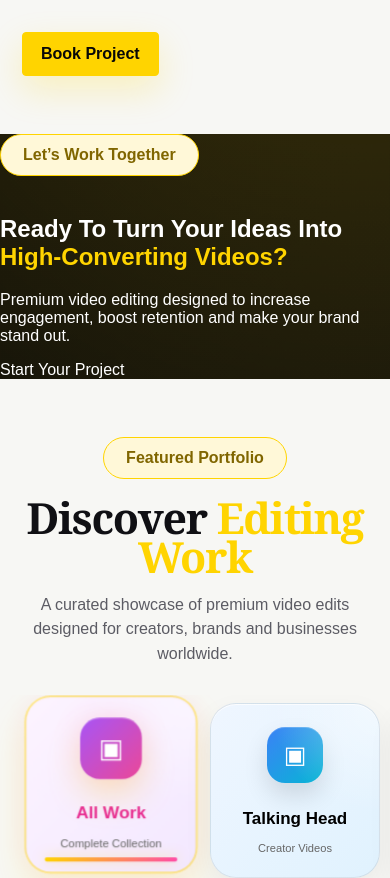
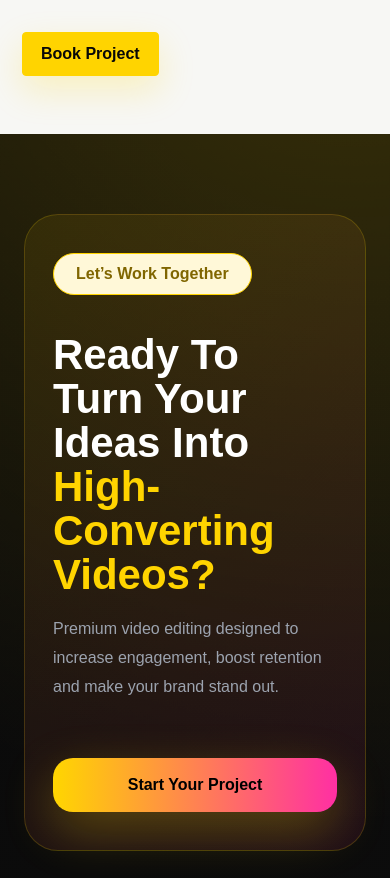
Before and after one commit to shahzaibkhatri918-stack/Shahzaib-Freelance, a Next.js app: page / in a window 390 px wide. Shown: the part 1460-2338 px from the top of the page. Built offline with nearby package versions, Linux system fonts and the light colour scheme.

Commit message:
Update globals.css

```diff
--- a/app/globals.css
+++ b/app/globals.css
@@ -2004,3 +2004,88 @@ html {
   width: 430px !important;
   height: 430px !important;
 }
+.ctaBanner {
+  padding: 80px 24px;
+}
+
+.ctaBannerContent {
+  max-width: 1250px;
+  margin: 0 auto;
+  background: linear-gradient(
+    135deg,
+    rgba(255, 214, 0, 0.08),
+    rgba(255, 47, 163, 0.08)
+  );
+  border: 1px solid rgba(255, 214, 0, 0.18);
+  border-radius: 34px;
+  padding: 60px;
+  display: flex;
+  align-items: center;
+  justify-content: space-between;
+  gap: 40px;
+}
+
+.ctaText h2 {
+  font-size: clamp(42px, 5vw, 78px);
+  line-height: 0.95;
+  margin: 18px 0;
+  max-width: 820px;
+}
+
+.ctaText p {
+  font-size: 1.1rem;
+  color: #9ca3af;
+  max-width: 650px;
+  line-height: 1.8;
+}
+
+.ctaBigBtn {
+  background: linear-gradient(90deg, #ffd600, #ff2fa3);
+  color: #000;
+  text-decoration: none;
+  padding: 22px 48px;
+  border-radius: 20px;
+  font-size: 1.15rem;
+  font-weight: 900;
+  white-space: nowrap;
+  box-shadow: 0 18px 50px rgba(255, 214, 0, 0.28);
+  transition: all 0.3s ease;
+}
+
+.ctaBigBtn:hover {
+  transform: translateY(-4px) scale(1.03);
+  box-shadow: 0 25px 60px rgba(255, 47, 163, 0.35);
+}
+
+@media (max-width: 900px) {
+  .ctaBannerContent {
+    flex-direction: column;
+    align-items: flex-start;
+    padding: 38px 28px;
+  }
+
+  .ctaText h2 {
+    font-size: 52px;
+  }
+
+  .ctaBigBtn {
+    width: 100%;
+    text-align: center;
+  }
+}
+
+@media (max-width: 768px) {
+  .ctaText h2 {
+    font-size: 42px;
+    line-height: 1.05;
+  }
+
+  .ctaText p {
+    font-size: 1rem;
+  }
+
+  .ctaBigBtn {
+    padding: 18px 26px;
+    font-size: 1rem;
+  }
+}
```
